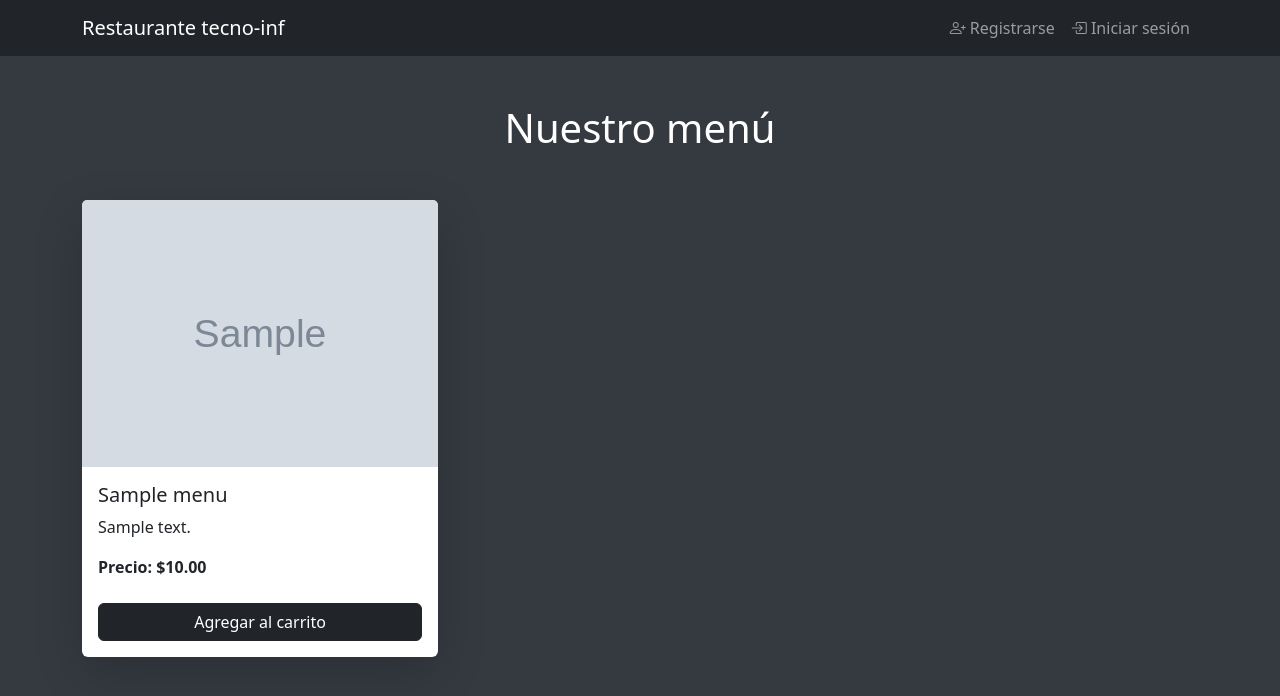
After one commit to NicoMarquez2/PHP-TecnoInf, a PHP site: page /menu.php in a window 1280 px wide. The commit adds this page. Shown: the top 696 px of the page. Run offline with PHP 8.4, Linux system fonts and the light colour scheme; tables that the repository leaves empty or names only in its code hold one stand-in row (values such as "Sample post"); grey boxes marked "Sample" are stand-in pictures.

Commit message:
listar menu

```diff
--- /dev/null
+++ b/menu.php
@@ -0,0 +1,47 @@
+<?php session_start();?>
+<?php include $_SERVER['DOCUMENT_ROOT'] . '/bd.php'; ?>
+
+<!DOCTYPE html>
+<html lang="en">
+<head>
+    <meta charset="UTF-8">
+    <meta name="viewport" content="width=device-width, initial-scale=1.0">
+    <title>menu</title>
+    <link href="https://cdn.jsdelivr.net/npm/bootstrap@5.0.2/dist/css/bootstrap.min.css" rel="stylesheet">
+    <style>
+        body {
+            background-color: #343a40 !important;
+            color: white !important;
+        }
+    </style>
+</head>
+
+<body>
+    <?php include $_SERVER['DOCUMENT_ROOT'] . '/header.php'; ?>
+    <?php include $_SERVER['DOCUMENT_ROOT'] . '/navbar.php'; ?>
+
+    <div class="container mt-5">
+        <h1 class="text-center mb-5">Nuestro menú</h1>
+
+        <div class="row">
+            <?php
+                $stmt = $conexion->query("SELECT * FROM menu");
+                $platos = $stmt->fetchAll(PDO::FETCH_ASSOC);
+                foreach ($platos as $plato) {
+                    echo '<div class="col-md-4 mb-4">';
+                    echo '  <div class="card h-100 shadow-lg border-0">';
+                    echo '      <img src="' . htmlspecialchars($plato['foto']) . '" class="card-img-top" alt="' . htmlspecialchars($plato['nombre']) . '">';
+                    echo '      <div class="card-body d-flex flex-column">';
+                    echo '          <h5 class="card-title">' . htmlspecialchars($plato['nombre']) . '</h5>';
+                    echo '          <p class="card-text">' . htmlspecialchars($plato['descripcion']) . '</p>';
+                    echo '          <p class="card-text mt-auto"><strong>Precio: $' . number_format($plato['precio'], 2) . '</strong></p>';
+                    echo '          <a href="#" class="btn btn-dark mt-2">Agregar al carrito</a>';
+                    echo '      </div>';
+                    echo '  </div>';
+                    echo '</div>';
+                }
+            ?>
+        </div>
+    </div>
+</body>
+</html>
--- a/ver_menu.php
+++ /dev/null
@@ -1,4 +0,0 @@
-<?php session_start();?>
-<?php include $_SERVER['DOCUMENT_ROOT'] . '/header.php'; ?>
-<?php include $_SERVER['DOCUMENT_ROOT'] . '/navbar.php'; ?>
-<?php include $_SERVER['DOCUMENT_ROOT'] . '/bd.php'; ?>
```
Also changed, not shown: index.php (+10 -4 lines), images/milanesa.jpg (added).
